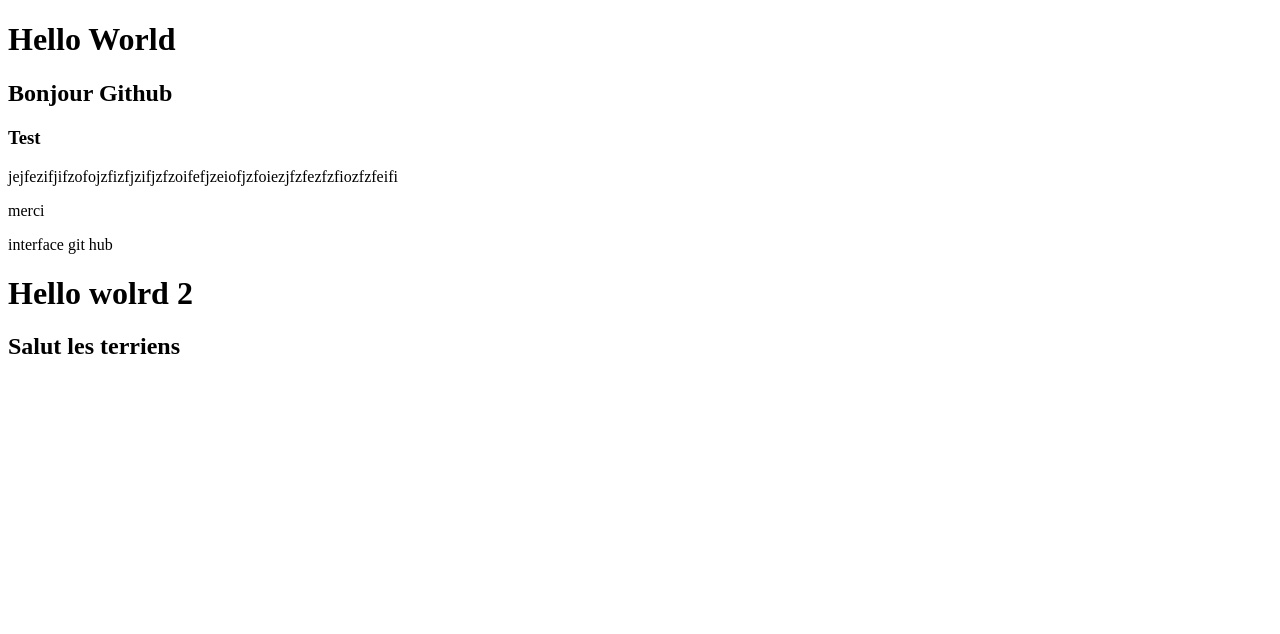
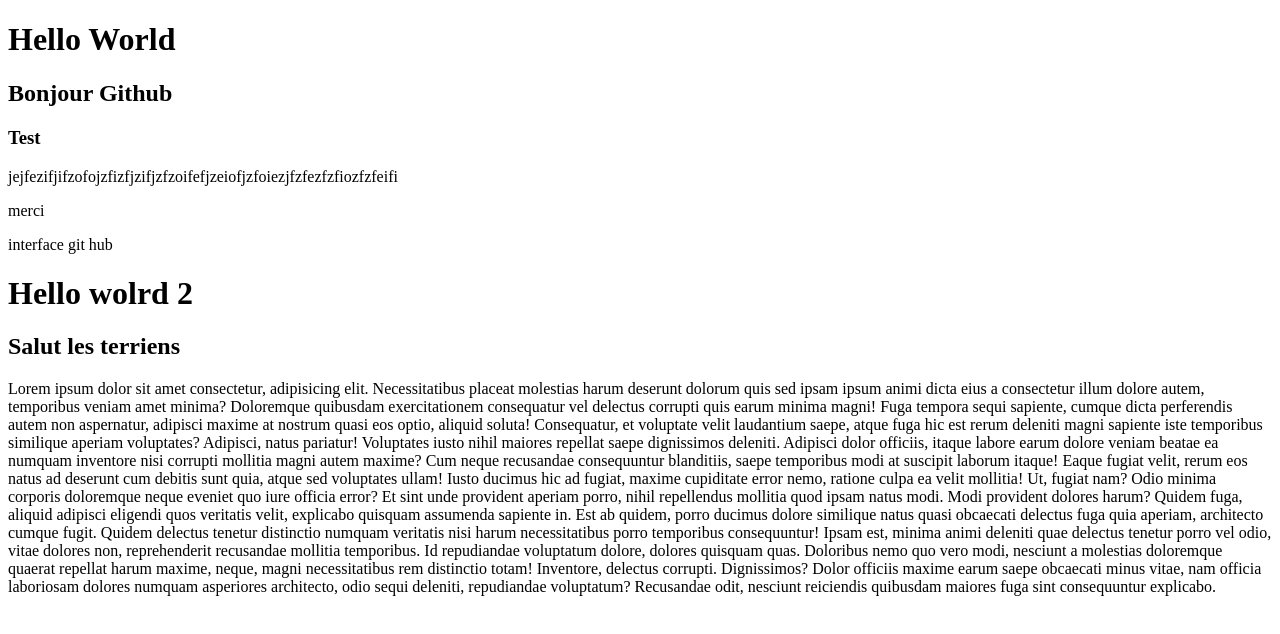
Before and after one commit to alexandre-longeaud/projetAlex, a plain HTML site: page index.html in a window 1280 px wide. Drawn offline with Linux system fonts and the light colour scheme.

Commit message:
modification content

```diff
--- a/index.html
+++ b/index.html
@@ -17,5 +17,15 @@
 
     <h1>Hello wolrd 2 </h1>
     <h2>Salut les terriens</h2>
+    <p>Lorem ipsum dolor sit amet consectetur, adipisicing elit. Necessitatibus placeat molestias harum deserunt dolorum quis sed ipsam ipsum animi dicta eius a consectetur illum dolore autem, temporibus veniam amet minima?
+    Doloremque quibusdam exercitationem consequatur vel delectus corrupti quis earum minima magni! Fuga tempora sequi sapiente, cumque dicta perferendis autem non aspernatur, adipisci maxime at nostrum quasi eos optio, aliquid soluta!
+    Consequatur, et voluptate velit laudantium saepe, atque fuga hic est rerum deleniti magni sapiente iste temporibus similique aperiam voluptates? Adipisci, natus pariatur! Voluptates iusto nihil maiores repellat saepe dignissimos deleniti.
+    Adipisci dolor officiis, itaque labore earum dolore veniam beatae ea numquam inventore nisi corrupti mollitia magni autem maxime? Cum neque recusandae consequuntur blanditiis, saepe temporibus modi at suscipit laborum itaque!
+    Eaque fugiat velit, rerum eos natus ad deserunt cum debitis sunt quia, atque sed voluptates ullam! Iusto ducimus hic ad fugiat, maxime cupiditate error nemo, ratione culpa ea velit mollitia!
+    Ut, fugiat nam? Odio minima corporis doloremque neque eveniet quo iure officia error? Et sint unde provident aperiam porro, nihil repellendus mollitia quod ipsam natus modi. Modi provident dolores harum?
+    Quidem fuga, aliquid adipisci eligendi quos veritatis velit, explicabo quisquam assumenda sapiente in. Est ab quidem, porro ducimus dolore similique natus quasi obcaecati delectus fuga quia aperiam, architecto cumque fugit.
+    Quidem delectus tenetur distinctio numquam veritatis nisi harum necessitatibus porro temporibus consequuntur! Ipsam est, minima animi deleniti quae delectus tenetur porro vel odio, vitae dolores non, reprehenderit recusandae mollitia temporibus.
+    Id repudiandae voluptatum dolore, dolores quisquam quas. Doloribus nemo quo vero modi, nesciunt a molestias doloremque quaerat repellat harum maxime, neque, magni necessitatibus rem distinctio totam! Inventore, delectus corrupti. Dignissimos?
+    Dolor officiis maxime earum saepe obcaecati minus vitae, nam officia laboriosam dolores numquam asperiores architecto, odio sequi deleniti, repudiandae voluptatum? Recusandae odit, nesciunt reiciendis quibusdam maiores fuga sint consequuntur explicabo.</p>
 </body>
 </html>
```
